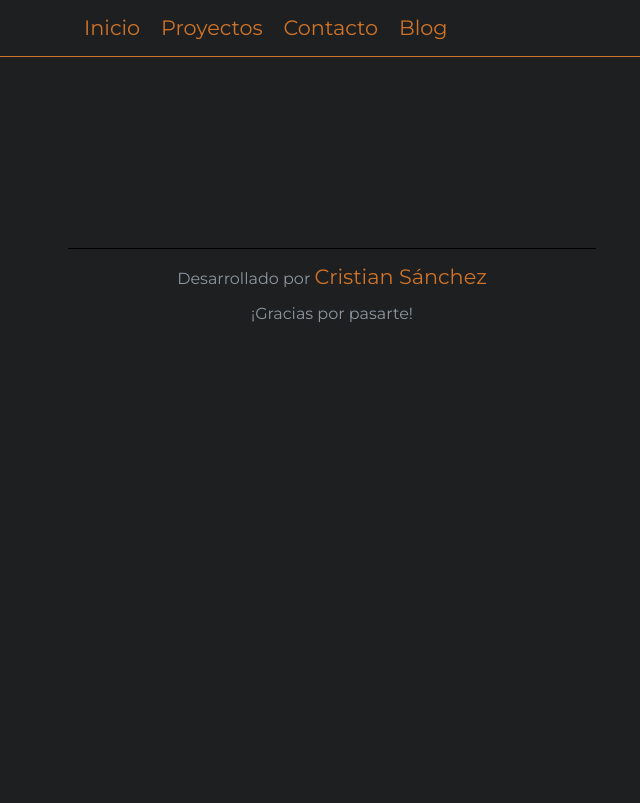
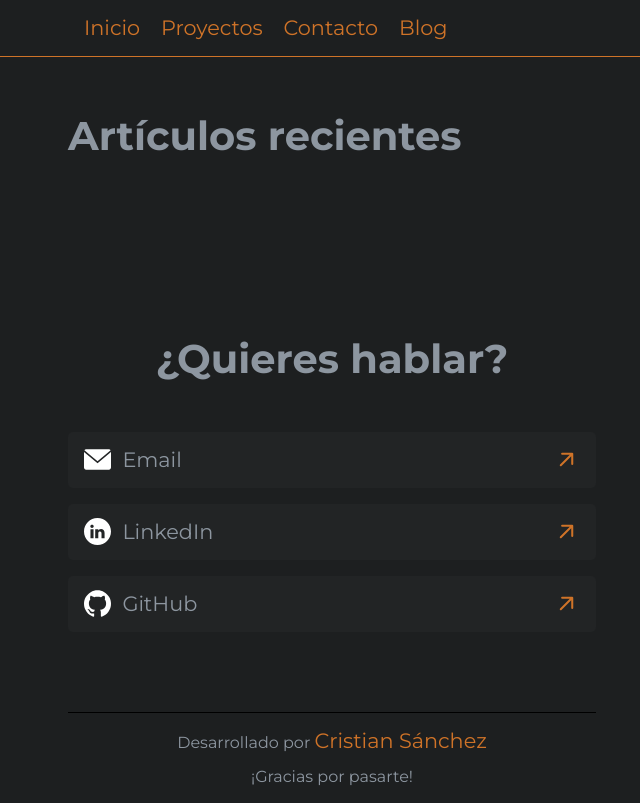
Before and after one commit to csanbardev/portfolio, a plain HTML site: page blog.html in a window 1280 px wide. Shown: the whole page, without its empty margins (308-948 px from the left). Drawn offline with Linux system fonts and the light colour scheme; no server answers.

Commit message:
style: :art: add contact section & new tittle

```diff
--- a/blog.html
+++ b/blog.html
@@ -35,14 +35,27 @@
       <li><a href="/blog.html">Blog</a></li>
     </ul>
   </nav>
-  <!-- <section id="posts">
-    <Post-card title="Cómo matar algo dragón" image="https://csanbar.es/img/preview.webp" url="https://csanbar.es" summary="Esta es la historia intrépida de mi vida joder feuh fpiuefhhf hfipuhaw dh daiuh ">
-    </Post-card>
-  </section> -->
+  <h2 class="posts-title title">Artículos recientes</h2>
   <Posts-Container id="posts"></Posts-Container>
 
-   <!-- FOOTER -->
-   <footer>
+  <!-- CONTACT -->
+  <section id="contact">
+    <h2 class="title">¿Quieres hablar?</h2>
+    <div class="contacts-container">
+      <contact-item contact-name="Email" contact-link="mailto:csanbar97@gmail.com"
+        contact-icon="img/icons/email.svg"></contact-item>
+      <contact-item contact-name="LinkedIn" contact-link="https://www.linkedin.com/in/cristian-sanchez-barba/"
+        contact-icon="img/icons/linkedin.svg"></contact-item>
+      <contact-item contact-name="GitHub" contact-link="https://github.com/csanbardev"
+        contact-icon="img/icons/github.svg"></contact-item>
+      <!-- <contact-item contact-name="Twitter" contact-link="https://twitter.com/CristianSBDev"
+        contact-icon="img/icons/twitter.svg"></contact-item> -->
+    </div>
+
+  </section>
+
+  <!-- FOOTER -->
+  <footer>
     <p>Desarrollado por <a href="https://github.com/csanbardev">Cristian Sánchez</a></p>
     <p>¡Gracias por pasarte!</p>
   </footer>
--- a/css/blog.css
+++ b/css/blog.css
@@ -1,5 +1,8 @@
+.posts-title{
+  padding-top: 5rem;
+}
+
 #posts{
-  padding-top: 5rem;
   display: grid;
   gap: 1rem;
   grid-template-rows: auto;
@@ -37,11 +40,3 @@
   font-size: .8rem;
   color: var(--white);
 }
-
-
-@media (min-width: 1200px) {
-  /* POST SECTION STYLES */
-  #posts{
-    padding-top: 10rem;
-  }
-}
```
